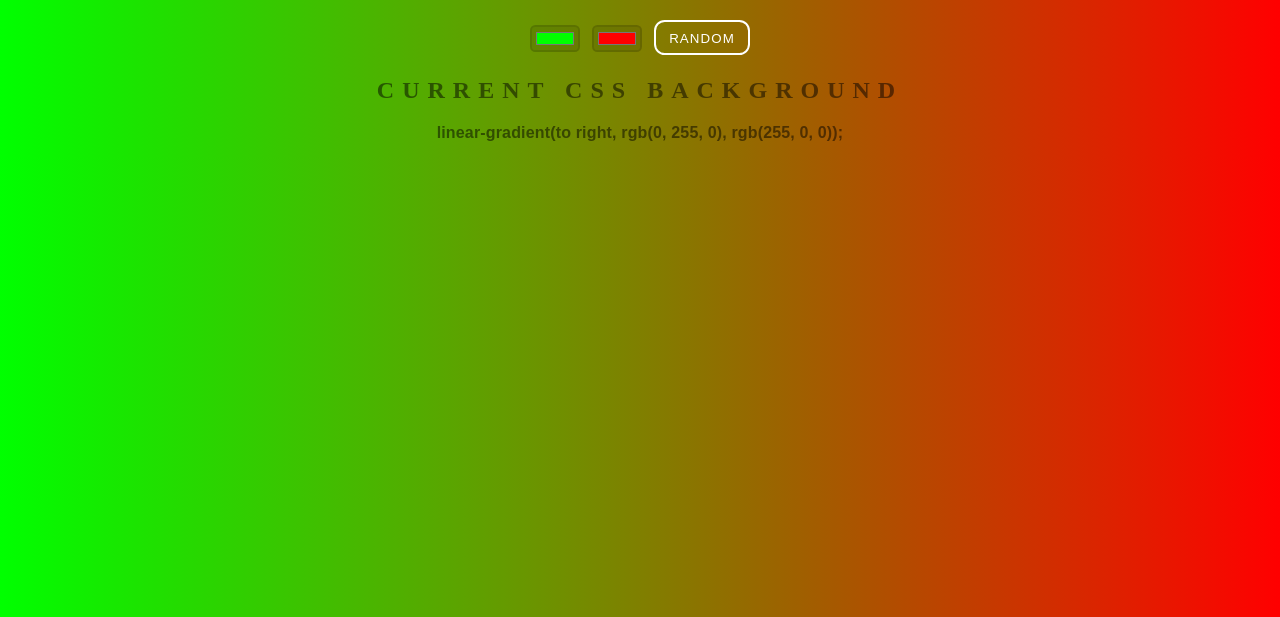
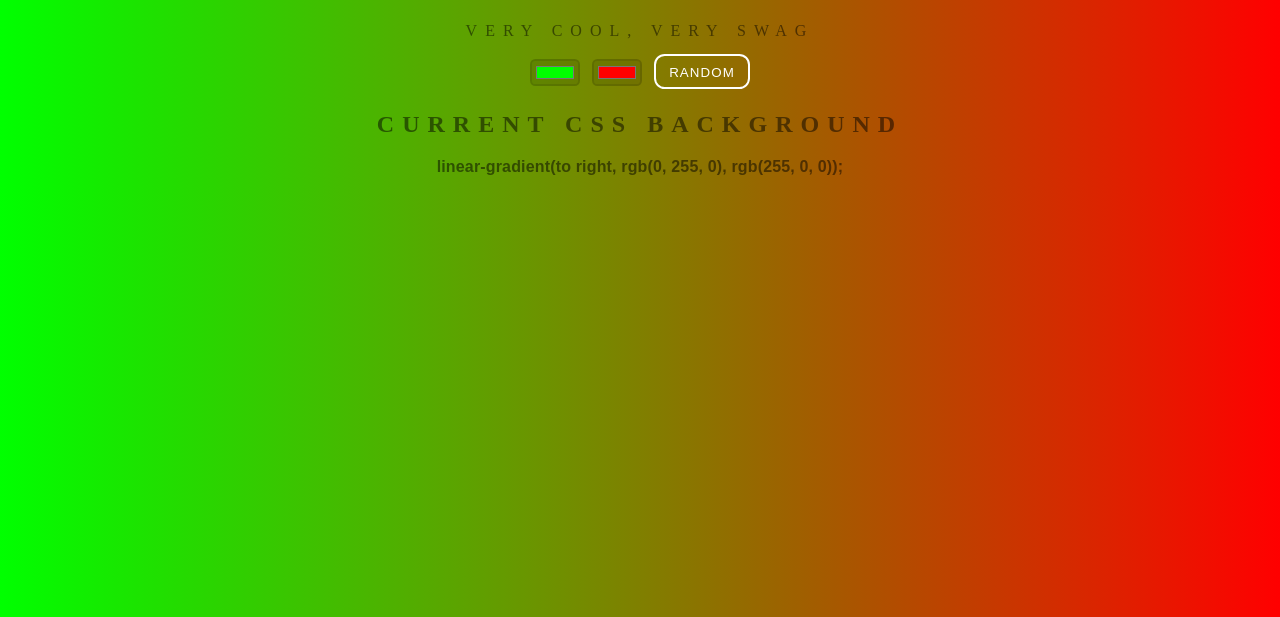
Before and after one commit to richkmtb/background-generator, a plain HTML site: page index.html in a window 1280 px wide. Shown: the part 183-800 px from the top of the page. Drawn offline with Linux system fonts and the light colour scheme.

Commit message:
Added cool paragraph

```diff
--- a/index.html
+++ b/index.html
@@ -6,6 +6,7 @@
 </head>
 <body id="gradient">
 	<h1> Background Generator</h1>
+	<p>Very cool, very swag</p>
 	<input class="color1" type="color" name="color1" value="#00ff00">
 	<input class="color2" type="color" name="color2" value="#ff0000">
 	<button> Random </button>
```
